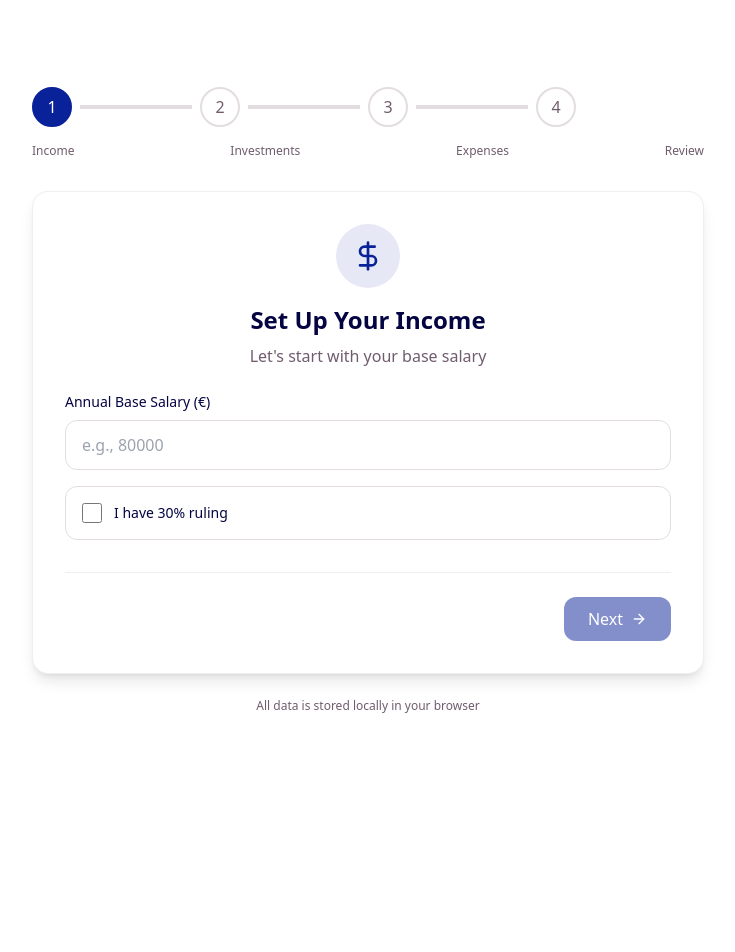
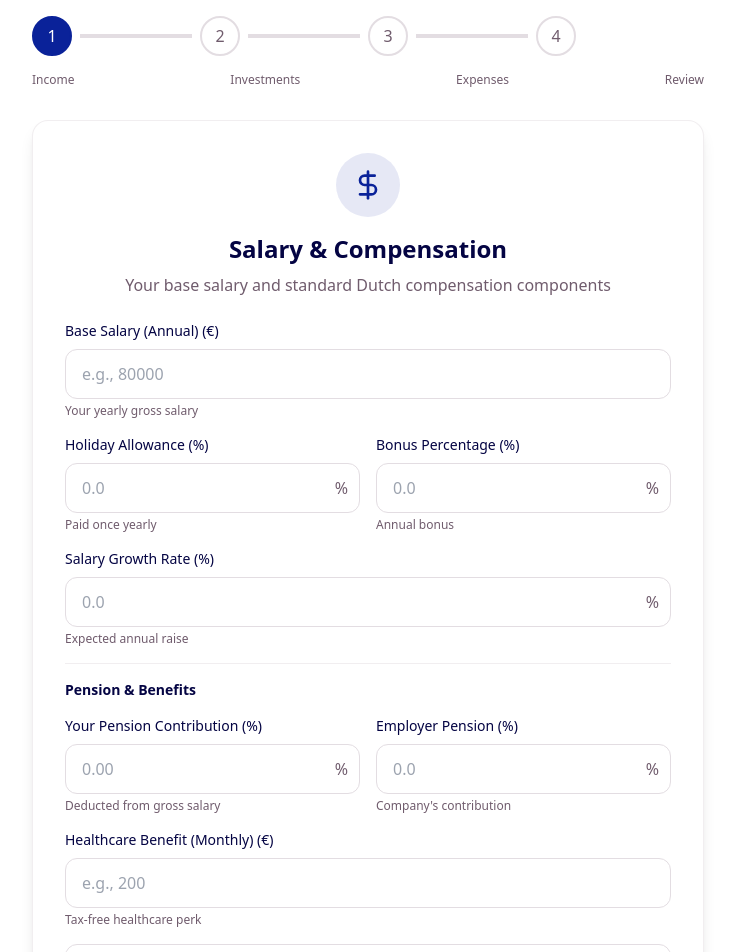
Before and after one commit to nachille-sketch/equity-calculator-app, a React (Vite) app: page / in a window 1280 px wide. Shown: the top 952 px of the page, without its empty margins (272-1007 px from the left). Before the commit the page ends 800 px from the top, so only its background shows below. Built offline with nearby package versions, Linux system fonts and the light colour scheme.

Commit message:
Add all salary, pension, and benefit metrics to sign-up flow

```diff
--- a/src/components/SignUpFlow.tsx
+++ b/src/components/SignUpFlow.tsx
@@ -12,6 +12,12 @@ export const SignUpFlow: React.FC<SignUpFlowProps> = ({ onComplete }) => {
   const [formData, setFormData] = useState({
     baseSalary: '',
     has30PercentRuling: false,
+    holidayAllowancePercentage: '',
+    bonusPercentage: '',
+    salaryGrowthRate: '',
+    pensionPercentage: '',
+    employerPensionPercentage: '',
+    healthcareBenefitMonthly: '',
     startingNetWorth: '',
     currentStockPrice: '',
     rent: '',
@@ -38,7 +44,13 @@ export const SignUpFlow: React.FC<SignUpFlowProps> = ({ onComplete }) => {
     if (formData.baseSalary) {
       updateIncomeSettings({
         baseSalary: parseFloat(formData.baseSalary) || 0,
-        has30PercentRuling: formData.has30PercentRuling
+        has30PercentRuling: formData.has30PercentRuling,
+        holidayAllowancePercentage: parseFloat(formData.holidayAllowancePercentage) / 100 || 0,
+        bonusPercentage: parseFloat(formData.bonusPercentage) / 100 || 0,
+        salaryGrowthRate: parseFloat(formData.salaryGrowthRate) / 100 || 0,
+        pensionPercentage: parseFloat(formData.pensionPercentage) / 100 || 0,
+        employerPensionPercentage: parseFloat(formData.employerPensionPercentage) / 100 || 0,
+        healthcareBenefitMonthly: parseFloat(formData.healthcareBenefitMonthly) || 0
       });
     }
 
@@ -132,13 +144,13 @@ export const SignUpFlow: React.FC<SignUpFlowProps> = ({ onComplete }) => {
                 <div className="inline-flex items-center justify-center w-16 h-16 rounded-full bg-primary/10 mb-4">
                   <DollarSign className="w-8 h-8 text-primary" />
                 </div>
-                <h2 className="text-2xl font-bold mb-2">Set Up Your Income</h2>
-                <p className="text-muted-foreground">Let's start with your base salary</p>
+                <h2 className="text-2xl font-bold mb-2">Salary & Compensation</h2>
+                <p className="text-muted-foreground">Your base salary and standard Dutch compensation components</p>
               </div>
 
               <div className="space-y-4">
                 <div>
-                  <label className="block text-sm font-medium mb-2">Annual Base Salary (€)</label>
+                  <label className="block text-sm font-medium mb-2">Base Salary (Annual) (€)</label>
                   <input
                     type="number"
                     value={formData.baseSalary}
@@ -146,6 +158,106 @@ export const SignUpFlow: React.FC<SignUpFlowProps> = ({ onComplete }) => {
                     placeholder="e.g., 80000"
                     className="w-full px-4 py-3 border border-border rounded-lg focus:outline-none focus:ring-2 focus:ring-primary"
                   />
+                  <p className="text-xs text-muted-foreground mt-1">Your yearly gross salary</p>
+                </div>
+
+                <div className="grid grid-cols-2 gap-4">
+                  <div>
+                    <label className="block text-sm font-medium mb-2">Holiday Allowance (%)</label>
+                    <div className="relative">
+                      <input
+                        type="number"
+                        step="0.1"
+                        value={formData.holidayAllowancePercentage}
+                        onChange={(e) => handleInputChange('holidayAllowancePercentage', e.target.value)}
+                        placeholder="0.0"
+                        className="w-full px-4 py-3 border border-border rounded-lg focus:outline-none focus:ring-2 focus:ring-primary pr-8"
+                      />
+                      <span className="absolute right-3 top-1/2 -translate-y-1/2 text-muted-foreground">%</span>
+                    </div>
+                    <p className="text-xs text-muted-foreground mt-1">Paid once yearly</p>
+                  </div>
+
+                  <div>
+                    <label className="block text-sm font-medium mb-2">Bonus Percentage (%)</label>
+                    <div className="relative">
+                      <input
+                        type="number"
+                        step="0.1"
+                        value={formData.bonusPercentage}
+                        onChange={(e) => handleInputChange('bonusPercentage', e.target.value)}
+                        placeholder="0.0"
+                        className="w-full px-4 py-3 border border-border rounded-lg focus:outline-none focus:ring-2 focus:ring-primary pr-8"
+                      />
+                      <span className="absolute right-3 top-1/2 -translate-y-1/2 text-muted-foreground">%</span>
+                    </div>
+                    <p className="text-xs text-muted-foreground mt-1">Annual bonus</p>
+                  </div>
+                </div>
+
+                <div>
+                  <label className="block text-sm font-medium mb-2">Salary Growth Rate (%)</label>
+                  <div className="relative">
+                    <input
+                      type="number"
+                      step="0.1"
+                      value={formData.salaryGrowthRate}
+                      onChange={(e) => handleInputChange('salaryGrowthRate', e.target.value)}
+                      placeholder="0.0"
+                      className="w-full px-4 py-3 border border-border rounded-lg focus:outline-none focus:ring-2 focus:ring-primary pr-8"
+                    />
+                    <span className="absolute right-3 top-1/2 -translate-y-1/2 text-muted-foreground">%</span>
+                  </div>
+                  <p className="text-xs text-muted-foreground mt-1">Expected annual raise</p>
+                </div>
+
+                <div className="pt-4 border-t border-border/50">
+                  <h3 className="text-sm font-semibold mb-4">Pension & Benefits</h3>
+
+                  <div className="grid grid-cols-2 gap-4 mb-4">
+                    <div>
+                      <label className="block text-sm font-medium mb-2">Your Pension Contribution (%)</label>
+                      <div className="relative">
+                        <input
+                          type="number"
+                          step="0.01"
+                          value={formData.pensionPercentage}
+                          onChange={(e) => handleInputChange('pensionPercentage', e.target.value)}
+                          placeholder="0.00"
+                          className="w-full px-4 py-3 border border-border rounded-lg focus:outline-none focus:ring-2 focus:ring-primary pr-8"
+                        />
+                        <span className="absolute right-3 top-1/2 -translate-y-1/2 text-muted-foreground">%</span>
+                      </div>
+                      <p className="text-xs text-muted-foreground mt-1">Deducted from gross salary</p>
+                    </div>
+
+                    <div>
+                      <label className="block text-sm font-medium mb-2">Employer Pension (%)</label>
+                      <div className="relative">
+                        <input
+                          type="number"
+                          step="0.1"
+                          value={formData.employerPensionPercentage}
+                          onChange={(e) => handleInputChange('employerPensionPercentage', e.target.value)}
+                          placeholder="0.0"
+                          className="w-full px-4 py-3 border border-border rounded-lg focus:outline-none focus:ring-2 focus:ring-primary pr-8"
+                        />
+                        <span className="absolute right-3 top-1/2 -translate-y-1/2 text-muted-foreground">%</span>
+                      </div>
+                      <p className="text-xs text-muted-foreground mt-1">Company's contribution</p>
+                    </div>
+                  </div>
+
+                  <div className="mb-4">
+                    <label className="block text-sm font-medium mb-2">Healthcare Benefit (Monthly) (€)</label>
+                    <input
+                      type="number"
+                      value={formData.healthcareBenefitMonthly}
+                      onChange={(e) => handleInputChange('healthcareBenefitMonthly', e.target.value)}
+                      placeholder="e.g., 200"
+                      className="w-full px-4 py-3 border border-border rounded-lg focus:outline-none focus:ring-2 focus:ring-primary"
+                    />
+                    <p className="text-xs text-muted-foreground mt-1">Tax-free healthcare perk</p>
                   </div>
 
                   <div className="flex items-center gap-3 p-4 border border-border rounded-lg">
@@ -156,9 +268,13 @@ export const SignUpFlow: React.FC<SignUpFlowProps> = ({ onComplete }) => {
                       onChange={(e) => handleInputChange('has30PercentRuling', e.target.checked)}
                       className="w-5 h-5 text-primary rounded"
                     />
-                  <label htmlFor="30ruling" className="text-sm cursor-pointer">
-                    I have 30% ruling
+                    <div>
+                      <label htmlFor="30ruling" className="text-sm font-medium cursor-pointer block">
+                        30% Ruling
                       </label>
+                      <p className="text-xs text-muted-foreground">Only 70% taxable</p>
+                    </div>
+                  </div>
                 </div>
               </div>
             </div>
@@ -260,19 +376,64 @@ export const SignUpFlow: React.FC<SignUpFlowProps> = ({ onComplete }) => {
               </div>
 
               <div className="space-y-4 bg-muted/30 rounded-lg p-6">
-                <div className="flex justify-between py-2 border-b border-border/50">
+                <div className="pb-2 border-b border-border/50">
+                  <p className="text-sm font-semibold text-foreground mb-3">Salary & Compensation</p>
+                </div>
+                <div className="flex justify-between py-2">
                   <span className="text-muted-foreground">Base Salary</span>
                   <span className="font-semibold">€{parseFloat(formData.baseSalary || '0').toLocaleString()}</span>
                 </div>
-                <div className="flex justify-between py-2 border-b border-border/50">
+                {formData.holidayAllowancePercentage && (
+                  <div className="flex justify-between py-2">
+                    <span className="text-muted-foreground">Holiday Allowance</span>
+                    <span className="font-semibold">{parseFloat(formData.holidayAllowancePercentage || '0').toFixed(1)}%</span>
+                  </div>
+                )}
+                {formData.bonusPercentage && (
+                  <div className="flex justify-between py-2">
+                    <span className="text-muted-foreground">Bonus</span>
+                    <span className="font-semibold">{parseFloat(formData.bonusPercentage || '0').toFixed(1)}%</span>
+                  </div>
+                )}
+                {formData.salaryGrowthRate && (
+                  <div className="flex justify-between py-2">
+                    <span className="text-muted-foreground">Salary Growth</span>
+                    <span className="font-semibold">{parseFloat(formData.salaryGrowthRate || '0').toFixed(1)}%</span>
+                  </div>
+                )}
+                <div className="pt-2 border-t border-border/50">
+                  <p className="text-sm font-semibold text-foreground mb-3">Pension & Benefits</p>
+                </div>
+                {formData.pensionPercentage && (
+                  <div className="flex justify-between py-2">
+                    <span className="text-muted-foreground">Pension Contribution</span>
+                    <span className="font-semibold">{parseFloat(formData.pensionPercentage || '0').toFixed(2)}%</span>
+                  </div>
+                )}
+                {formData.employerPensionPercentage && (
+                  <div className="flex justify-between py-2">
+                    <span className="text-muted-foreground">Employer Pension</span>
+                    <span className="font-semibold">{parseFloat(formData.employerPensionPercentage || '0').toFixed(1)}%</span>
+                  </div>
+                )}
+                {formData.healthcareBenefitMonthly && (
+                  <div className="flex justify-between py-2">
+                    <span className="text-muted-foreground">Healthcare Benefit</span>
+                    <span className="font-semibold">€{parseFloat(formData.healthcareBenefitMonthly || '0').toLocaleString()}/month</span>
+                  </div>
+                )}
+                <div className="flex justify-between py-2">
                   <span className="text-muted-foreground">30% Ruling</span>
                   <span className="font-semibold">{formData.has30PercentRuling ? 'Yes' : 'No'}</span>
                 </div>
-                <div className="flex justify-between py-2 border-b border-border/50">
+                <div className="pt-2 border-t border-border/50">
+                  <p className="text-sm font-semibold text-foreground mb-3">Investments</p>
+                </div>
+                <div className="flex justify-between py-2">
                   <span className="text-muted-foreground">Starting Net Worth</span>
                   <span className="font-semibold">€{parseFloat(formData.startingNetWorth || '0').toLocaleString()}</span>
                 </div>
-                <div className="flex justify-between py-2 border-b border-border/50">
+                <div className="flex justify-between py-2">
                   <span className="text-muted-foreground">Current Stock Price</span>
                   <span className="font-semibold">€{parseFloat(formData.currentStockPrice || '0').toLocaleString()}</span>
                 </div>
```
Lines whose indentation alone changed are shown as unchanged.
